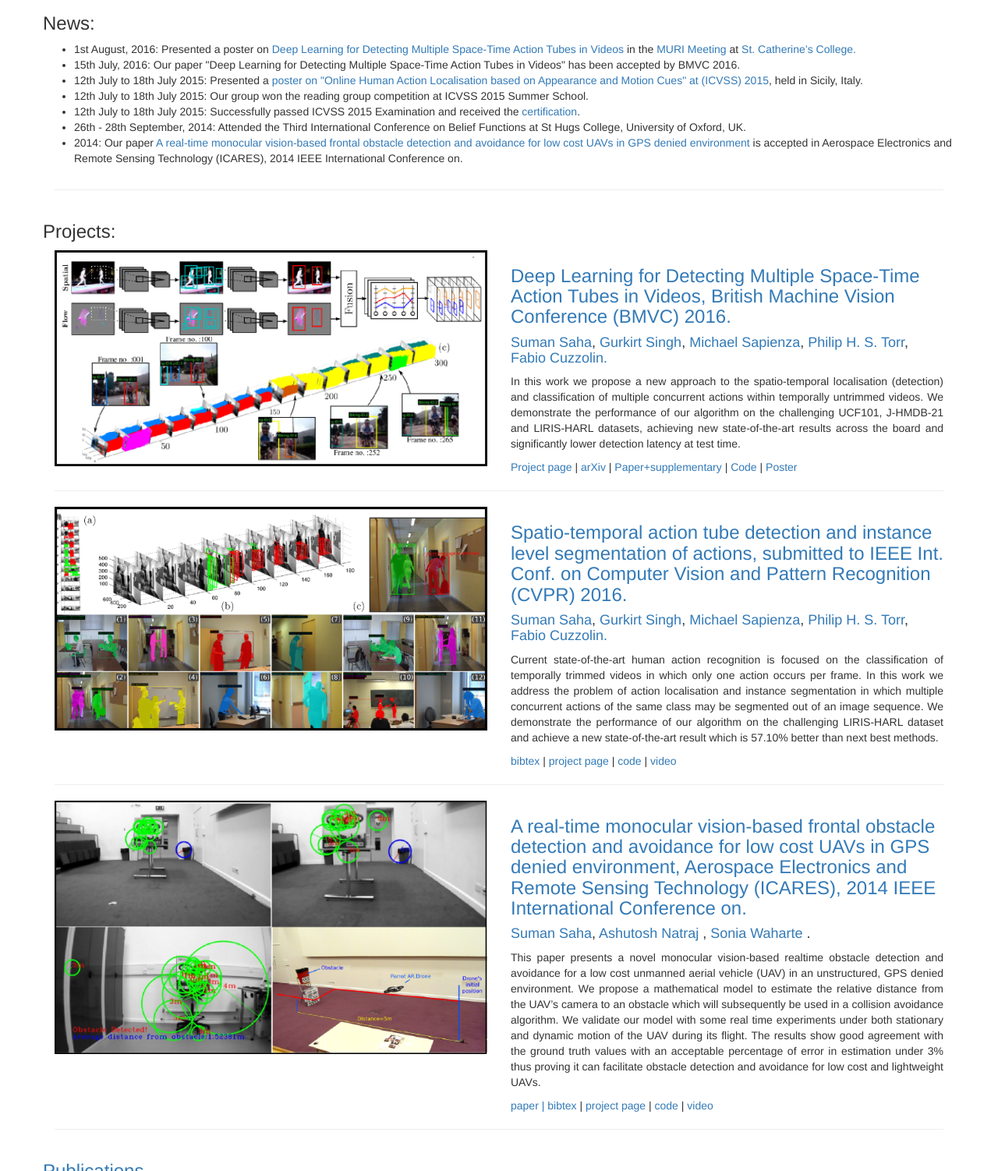
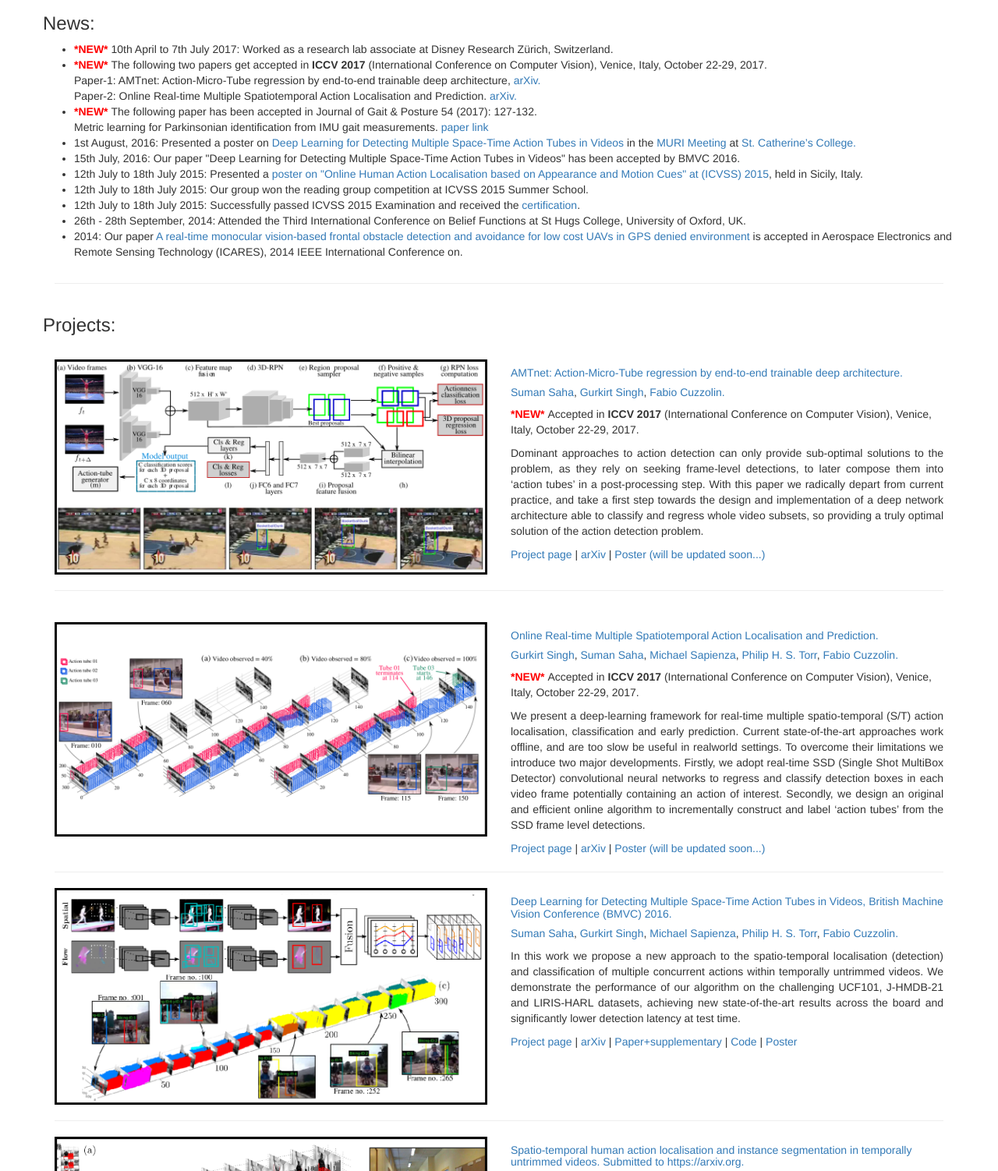
Before and after one commit to sahasuman/sahasuman.github.io, a plain HTML site: page index.html in a window 1280 px wide. Shown: the part 303-1805 px from the top of the page at 78% size. Drawn offline with Linux system fonts and the light colour scheme.

Commit message:
iccv2017 papers links updfated

```diff
--- a/index.html
+++ b/index.html
@@ -123,10 +123,10 @@ and  <a href="http://www.robots.ox.ac.uk/~phst/" target="_blank">Professor Phili
 founder of <b>TVG</b>.
 My research areas are Computer Vision and Machine Learning and I am interested in applying
 <a href="http://deeplearning.net/" target="_blank"> Deep Learning</a>  techniques in solving challenging Computer Vision problems, for example, the
-<a href="http://sahasuman.github.io/bmvc2016/" target="_blank">spatio-temporal human action localisation</a>
+<a href="http://sahasuman.bitbucket.io/bmvc2016/" target="_blank">spatio-temporal human action localisation</a>
 problem in videos.
 We have recently proposed a novel
-<a href="http://sahasuman.github.io/bmvc2016/" target="_blank">Deep Learning based spatio-temporal action localisation framework</a> which
+<a href="http://sahasuman.bitbucket.io/bmvc2016/" target="_blank">Deep Learning based spatio-temporal action localisation framework</a> which
 has shown superior performance and become the state-of-the-art. My email id is: suman.saha-2014@brookes.ac.uk. <a target="_blank" href="aboutme.html">Click here to read more about me.</a>
                 </p>
             </div>
@@ -136,6 +136,26 @@ has shown superior performance and become the state-of-the-art. My email id is:
 	<div class="row">
                 <h3>News:</h3>
                 <ul>
+                <li>
+                 <span style="color:red;"> <b> *NEW* </b> </span>
+                 10th April to 7th July 2017: Worked as a research lab associate at Disney Research Zürich, Switzerland.
+                 </li>
+                 <li>
+                 <span style="color:red;"> <b> *NEW* </b> </span>
+        The following two papers get accepted in <b> ICCV 2017 </b> (International Conference on Computer Vision), Venice, Italy, October 22-29, 2017.<br>
+        Paper-1: AMTnet: Action-Micro-Tube regression by end-to-end trainable deep architecture,
+        <a href="https://arxiv.org/abs/1704.04952" target="_blank"> arXiv. </a> <br>
+        Paper-2: Online Real-time Multiple Spatiotemporal Action Localisation and Prediction.
+        <a href="https://arxiv.org/abs/1611.08563" target="_blank"> arXiv. </a>
+                </li>
+                <li>
+                <span style="color:red;"> <b> *NEW* </b> </span>
+                The following paper has been accepted in Journal of Gait & Posture 54 (2017): 127-132. <br>
+                Metric learning for Parkinsonian identification from IMU gait measurements.
+                <a href="http://www.sciencedirect.com/science/article/pii/S0966636217300462" target="_blank"> paper link </a>
+
+               </li>
+
                 <li> 1st August, 2016: Presented a poster on
                 <a href="https://drive.google.com/open?id=0B56r0lkehn6WZHZqdmtiVFhMWUE" target="_blank">
                 Deep Learning for Detecting Multiple Space-Time Action Tubes in Videos</a>
@@ -171,7 +191,95 @@ has shown superior performance and become the state-of-the-art. My email id is:
                 <h3>Projects:</h3>
         </div>
 
-        <!-- Project 1 bmvc 2016-->
+        <br>
+
+        <!--ICCV 2017 AMTNet paper-->
+        <div class="row">
+            <div class="col-md-6">
+                <a href="#">
+                    <img class="img-responsive" src="iccv2017/amt_net/imgs/iccv2017_amtnet.png" alt="">
+                </a>
+            </div>
+            <div class="col-md-6">
+                <h5>
+                 <a href="#">
+                AMTnet: Action-Micro-Tube regression by end-to-end trainable deep architecture.
+                </a>
+                </h5>
+                <h5>
+                 <a href="#"> Suman Saha</a>,
+                 <a href="http://gurkirt.github.io/">Gurkirt Singh</a>,
+                 <a href="http://cms.brookes.ac.uk/staff/FabioCuzzolin/">Fabio Cuzzolin.</a>
+                </h5>
+                <p>
+                 <span style="color:red;"> <b> *NEW* </b> </span>
+                 Accepted in <b> ICCV 2017 </b> (International Conference on Computer Vision), Venice, Italy, October 22-29, 2017.
+                 </p>
+                <p align="justify">
+                Dominant approaches to action detection can only provide sub-optimal solutions to the problem, as they rely on seeking frame-level detections, to later compose them into ‘action tubes’ in a post-processing step. With this paper we radically depart from current practice, and take a first step towards the design and implementation of a deep network architecture able to classify and regress whole video subsets, so providing a truly optimal solution of the action detection problem.
+                </p>
+                <a href="#" target="_blank">
+                Project page
+                </a> |
+                <a href="https://arxiv.org/abs/1704.04952" target="_blank">
+                arXiv
+                </a> |
+                <a href="#" target="_blank">Poster (will be updated soon...)
+                </a>
+            </div>
+       </div>
+        <!-- /.row -->
+
+         <hr>
+
+
+         <br>
+
+        <!--ICCV 2017 online det paper-->
+        <div class="row">
+            <div class="col-md-6">
+                <a href="#">
+                    <img class="img-responsive" src="iccv2017/online_det/imgs/iccv2017_online_det.png" alt="">
+                </a>
+            </div>
+            <div class="col-md-6">
+                <h5>
+                 <a href="#">
+                Online Real-time Multiple Spatiotemporal Action Localisation and Prediction.
+                </a>
+                </h5>
+                <h5>
+                 <a href="http://gurkirt.github.io/">Gurkirt Singh</a>,
+                 <a href="#"> Suman Saha</a>,
+                 <a href="https://sites.google.com/site/mikesapi/">Michael Sapienza</a>,
+                 <a href="http://www.robots.ox.ac.uk/~tvg/"> Philip H. S. Torr</a>,
+                 <a href="http://cms.brookes.ac.uk/staff/FabioCuzzolin/">Fabio Cuzzolin.</a>
+                </h5>
+                 <p>
+                 <span style="color:red;"> <b> *NEW* </b> </span>
+                 Accepted in <b> ICCV 2017 </b> (International Conference on Computer Vision), Venice, Italy, October 22-29, 2017.
+                 </p>
+                <p align="justify">
+                We present a deep-learning framework for real-time multiple spatio-temporal (S/T) action localisation, classification and early prediction. Current state-of-the-art approaches work offline, and are too slow be useful in realworld settings. To overcome their limitations we introduce two major developments. Firstly, we adopt real-time SSD (Single Shot MultiBox Detector) convolutional neural networks to regress and classify detection boxes in each video frame potentially containing an action of interest. Secondly,
+                we design an original and efficient online algorithm to incrementally construct and label ‘action tubes’ from the SSD frame level detections.
+                </p>
+                <a href="#" target="_blank">
+                Project page
+                </a> |
+                <a href="https://arxiv.org/abs/1611.08563" target="_blank">
+                arXiv
+                </a> |
+                <a href="#" target="_blank">Poster (will be updated soon...)
+                </a>
+            </div>
+       </div>
+        <!-- /.row -->
+
+         <hr>
+
+
+
+        <!--BMVC 2016 paper-->
         <div class="row">
             <div class="col-md-6">
                 <a href="#">
@@ -179,25 +287,25 @@ has shown superior performance and become the state-of-the-art. My email id is:
                 </a>
             </div>
             <div class="col-md-6">
-                <h3>
+                <h5>
                  <a href="#">
                 Deep Learning for Detecting Multiple Space-Time Action Tubes in Videos, British Machine Vision Conference (BMVC)  2016.
                 </a>
-                </h3>
-                <h4>
+                </h5>
+                <h5>
                  <a href="#"> Suman Saha</a>,
                  <a href="http://gurkirt.github.io/">Gurkirt Singh</a>,
                  <a href="https://sites.google.com/site/mikesapi/">Michael Sapienza</a>,
                  <a href="http://www.robots.ox.ac.uk/~tvg/"> Philip H. S. Torr</a>,
                  <a href="http://cms.brookes.ac.uk/staff/FabioCuzzolin/">Fabio Cuzzolin.</a>
-                </h4>
+                </h5>
                 <p align="justify">
                 In this work we propose a new approach to the spatio-temporal localisation (detection) and classification of multiple concurrent actions within
 		temporally untrimmed videos. We demonstrate the performance of our algorithm on the challenging UCF101, J-HMDB-21 and LIRIS-HARL datasets,
 		achieving new state-of-the-art results across the board
 		and significantly lower detection latency at test time.
                 </p>
-                <a href="http://sahasuman.github.io/bmvc2016" target="_blank">
+                <a href="bmvc2016/index.html" target="_blank">
                 Project page
                 </a> |
                 <a href="http://arxiv.org/abs/1608.01529" target="_blank">
@@ -206,9 +314,9 @@ has shown superior performance and become the state-of-the-art. My email id is:
                 <a href="https://drive.google.com/file/d/0B56r0lkehn6WLXdzU2lyZXpINDA/view?usp=sharing" target="_blank">
                 Paper+supplementary
                 </a> |
-                <a href="https://github.io/sahasuman/bmvc2016_code" name="code" target="_blank">Code</a> |
-                <a href="https://drive.google.com/open?id=0B56r0lkehn6WZHZqdmtiVFhMWUE" target="_blank">
-                Poster
+                <a href="https://github.io/sahasuman/bmvc2016_code" name="code" target="_blank">Code
+                </a> |
+                <a href="https://drive.google.com/open?id=0B56r0lkehn6WZHZqdmtiVFhMWUE" target="_blank">Poster
                 </a>
             </div>
        </div>
@@ -216,42 +324,8 @@ has shown superior performance and become the state-of-the-art. My email id is:
 
         <hr>
 
-         <!-- Project accv2016 -->
-         <!-- uncomment
-        <div class="row">
-            <div class="col-md-6">
-                <a href="#">
-                    <img class="img-responsive" src="accv2016/imgs/intro.png" alt="">
-                </a>
-            </div>
-            <div class="col-md-6">
-                <h3>
-                 <a href="#">
-                Towards real-time action detection and prediction
-                </a>
-                </h3>
-                <h4>
-                 <a href="http://gurkirt.github.io/">Gurkirt Singh</a>,
-                 <a href="#"> Suman Saha</a>,
-                 <a href="http://cms.brookes.ac.uk/staff/FabioCuzzolin/">Fabio Cuzzlion.</a>
-                </h4>
-                <p align="justify">
-                In this work we propose a new efficient deep learning approach to spatio-temporal localisation (detection)
-and classification of multiple concurrent actions within temporally untrimmed videos,
-which is suitable for online action label prediction and localisation in real time.
-We demonstrate the performance of our algorithm on the challenging UCF101 and J-HMDB-21 datasets in both the offline and online settings,
-achieving new state-of-the-art results and significantly lower test time detection latency across the board.
-                </p>
-                <a href="#"> bibtex </a> |
-                <a href="accv2016/index.html"> project page </a> |
 
-            </div>
-       </div>
-
-       -->
-        <!-- /.row -->
-
-        <!-- Project 1 bmvc 2016-->
+        <!-- action detection + instance segmentation ;  submitted to CVPR 2016 but rejected -->
         <div class="row">
             <div class="col-md-6">
                 <a href="#">
@@ -259,19 +333,20 @@ achieving new state-of-the-art results and significantly lower test time detecti
                 </a>
             </div>
             <div class="col-md-6">
-                <h3>
+                <h5>
                 <a href="#">
-                Spatio-temporal action tube detection and instance level segmentation of actions,
-                submitted to IEEE Int. Conf. on Computer Vision and Pattern Recognition (CVPR) 2016.
+                Spatio-temporal human action localisation and instance segmentation in temporally untrimmed videos.
+                Submitted to https://arxiv.org.
+
                 </a>
-                </h3>
-                <h4>
+                </h5>
+                <h5>
                  <a href="#"> Suman Saha</a>,
                  <a href="http://gurkirt.github.io/">Gurkirt Singh</a>,
                  <a href="https://sites.google.com/site/mikesapi/">Michael Sapienza</a>,
                  <a href="http://www.robots.ox.ac.uk/~tvg/"> Philip H. S. Torr</a>,
                  <a href="http://cms.brookes.ac.uk/staff/FabioCuzzolin/">Fabio Cuzzolin.</a>
-                </h4>
+                </h5>
                 <p align="justify">
 		Current state-of-the-art human action recognition is focused on
 		the classification of temporally trimmed videos in which only one action occurs per frame.
@@ -280,12 +355,9 @@ achieving new state-of-the-art results and significantly lower test time detecti
 		We demonstrate the performance of our algorithm on the challenging LIRIS-HARL
 		dataset and achieve a new state-of-the-art result which is 57.10% better than next best methods.
                 </p>
-                <a href="#"> bibtex </a> |
                 <a target="_blank" href="cvpr2016/index.html"> project page </a> |
-                <a href="#"> code </a> |
-                <a href="#"> video </a>
-                <!-- put here link -->
-                <!--<a class="btn btn-primary" href="#">View Project <span class="glyphicon glyphicon-chevron-right"></span></a>-->
+                <a href="https://arxiv.org/submit/1957422/view" target="_blank"> arXiv </a>
+
             </div>
        </div>
 
@@ -298,17 +370,17 @@ achieving new state-of-the-art results and significantly lower test time detecti
                 </a>
             </div>
             <div class="col-md-6">
-                <h3>
+                <h5>
                 <a target="_blank" href="https://drive.google.com/open?id=0B56r0lkehn6WQlpwZlFkUjZ5eEE">
                 A real-time monocular vision-based frontal obstacle detection and avoidance for low cost UAVs in GPS denied environment,
                 Aerospace Electronics and Remote Sensing Technology (ICARES), 2014 IEEE International Conference on.
                 </a>
-                </h3>
-                <h4>
+                </h5>
+                <h5>
                  <a href="#"> Suman Saha</a>,
                  <a href="#"> Ashutosh Natraj </a>,
                  <a href="#"> Sonia Waharte </a>.
-                </h4>
+                </h5>
                 <p align="justify">
 		This paper presents a novel monocular vision-based realtime obstacle detection and avoidance for a low cost
 unmanned aerial vehicle (UAV) in an unstructured, GPS denied environment. We propose a mathematical model to estimate the
@@ -331,6 +403,10 @@ under 3% thus proving it can facilitate obstacle detection and avoidance for low
 
 
        <hr>
+
+       <!-- END OF PROJECT SECTION -->
+
+       <!-- START OF PUBLICATION SECTION -->
 
         <div class="row">
 		  <h3><a name="publication">Publications</a></h3>
```
Also changed, not shown: iccv2017/amt_net/imgs/iccv2017_amtnet.png (added), iccv2017/online_det/imgs/iccv2017_online_det.png (added), 2 other files.
